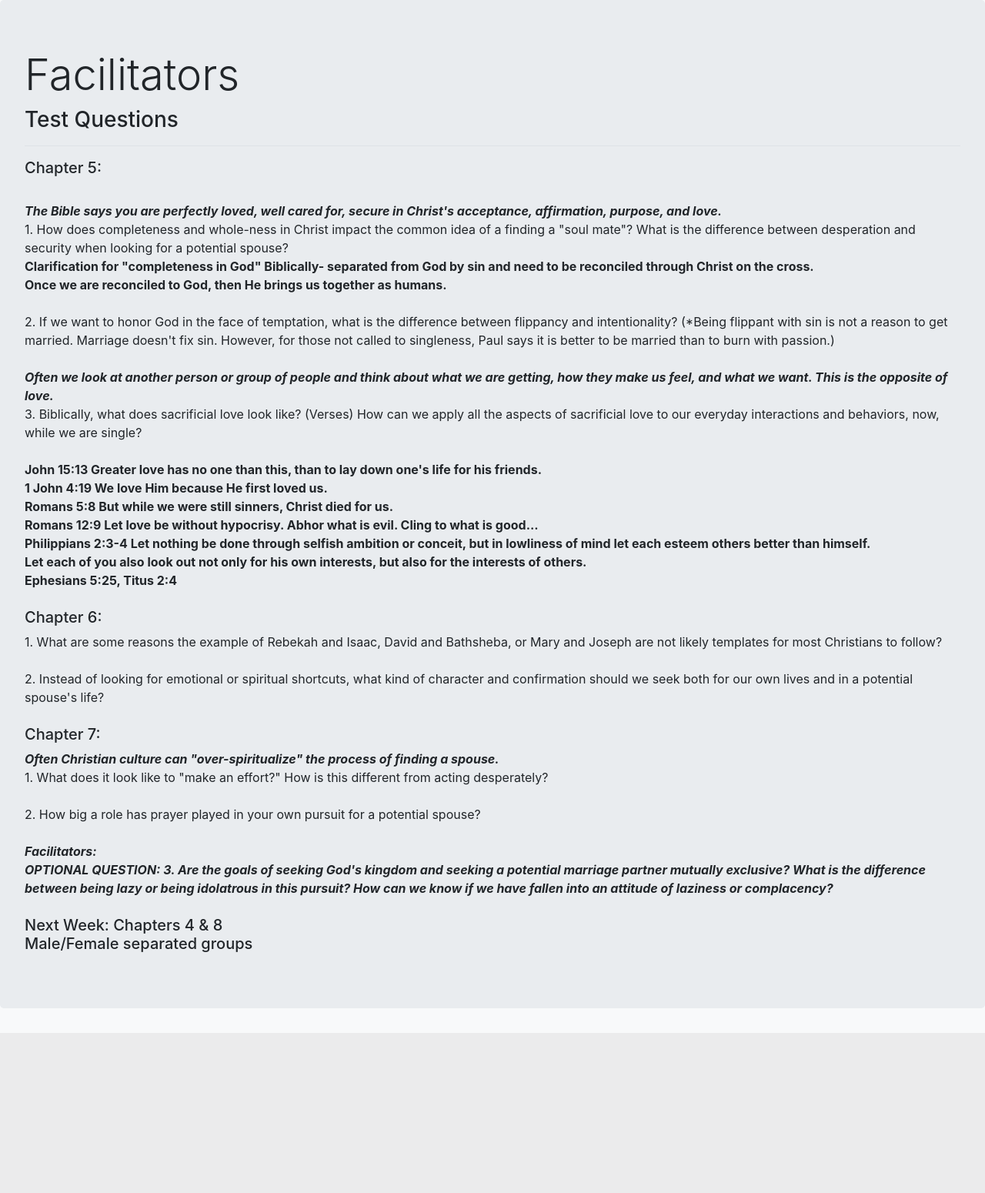
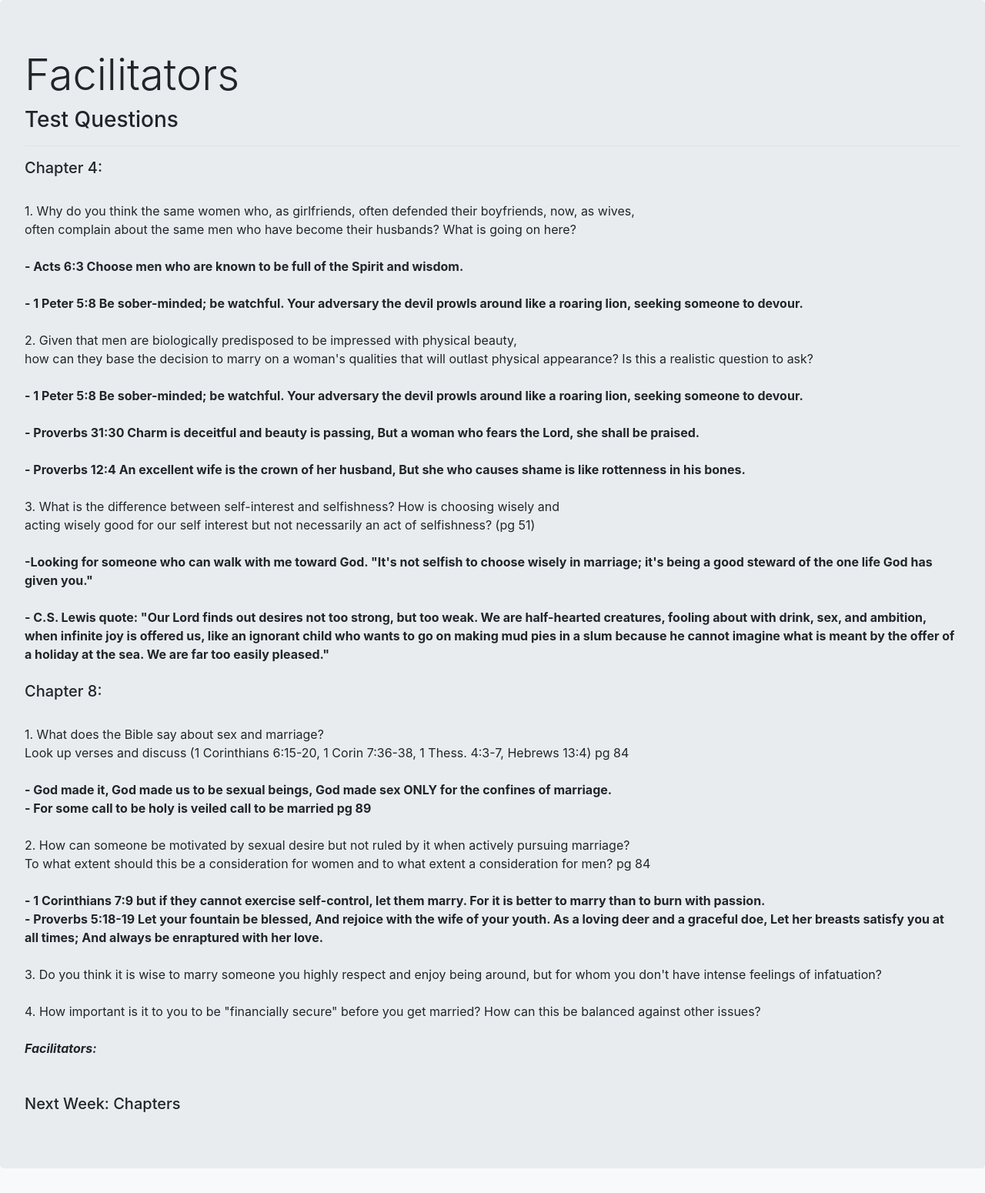
Before and after one commit to HannahEG/sacredsearchseries, a Flask app: page /facilitators in a window 1280 px wide. Shown: the part 96-1646 px from the top of the page at 77% size. Before the commit the page ends 1438 px from the top, so only its background shows below. Run offline with Flask 2, Linux system fonts and the light colour scheme; some libraries are stand-ins or nearby versions.

Commit message:
updated facilitator questions

```diff
--- a/app/templates/facilitators.html
+++ b/app/templates/facilitators.html
@@ -64,44 +64,54 @@
                 <h3 class="h3">Test Questions</h3><br>
               </div>
 
-              <div><h5>Chapter 5:</h5>
-                <i><b><br>
-                  The Bible says you are perfectly loved, well cared for, secure in Christ's acceptance, affirmation, purpose, and love.
-                </i></b><br>
-                1. How does completeness and whole-ness in Christ impact the common idea of a finding a "soul mate"? What is the difference between desperation and security when looking for a potential spouse?
-                <br><b>Clarification for "completeness in God"
+              <div><h5>Chapter 4:</h5>
+              <br>
+                1. Why do you think the same women who, as girlfriends, often defended their boyfriends, now, as wives,
+            <br>often complain about the same men who have become their husbands? What is going on here?
+                <br>
+                <b><br>- Acts 6:3 Choose men who are known to be full of the Spirit and wisdom.<br><br>
+                  - 1 Peter 5:8 Be sober-minded; be watchful.
+                  Your adversary the devil prowls around like a roaring lion, seeking someone to devour.</b>
+        <br><br>2. Given that men are biologically predisposed to be impressed with physical beauty,<br>
+                how can they base the decision to marry on a woman's qualities that will outlast physical appearance?
+                Is this a realistic question to ask?
+                <br><br>
+                <b>- 1 Peter 5:8 Be sober-minded; be watchful.
+                  Your adversary the devil prowls around like a roaring lion, seeking someone to devour.
+          <br><br>- Proverbs 31:30 Charm is deceitful and beauty is passing,
+                  But a woman who fears the Lord, she shall be praised.
+          <br><br>- Proverbs 12:4 An excellent wife is the crown of her husband,
+                But she who causes shame is like rottenness in his bones.
+                </b>
+          <br><br>3. What is the difference between self-interest and selfishness? How is choosing wisely and
+                  <br>acting wisely good for our self interest but not necessarily an act of selfishness? (pg 51)
+          <br><br><b>-Looking for someone who can walk with me toward God. "It's not selfish to choose wisely in marriage;
+                  it's being a good steward of the one life God has given you."
+          <br><br>- C.S. Lewis quote: "Our Lord finds out desires not too strong, but too weak.
+                  We are half-hearted creatures, fooling about with drink, sex, and ambition,
+                  when infinite joy is offered us, like an ignorant child who wants to go on
+                  making mud pies in a slum because he cannot imagine what is meant by the offer of a
+                  holiday at the sea. We are far too easily pleased."<br><br></b>
 
-                  Biblically- separated from God by sin and need to be reconciled through Christ on the cross.
-                  <br>Once we are reconciled to God, then He brings us together as humans.</b>
-                <br><br>2. If we want to honor God in the face of temptation, what is the difference between flippancy and intentionality? (*Being flippant with sin is not a reason to get married. Marriage doesn't fix sin. However, for those not called to singleness, Paul says it is better to be married than to burn with passion.)
-        <br><br><i><b>
-                Often we look at another person or group of people and think about what we are getting, how they make us feel, and what we want. This is the opposite of love.
-                </i></b>
-            <br>3. Biblically, what does sacrificial love look like? (Verses) How can we apply all the aspects of sacrificial love to our everyday interactions and behaviors, now, while we are single?
-                <br><br><b>
-                John 15:13 Greater love has no one than this, than to lay down one's life for his friends.<br>
-                1 John 4:19 We love Him because He first loved us. <br>
-                Romans 5:8 But while we were still sinners, Christ died for us.<br>
-                Romans 12:9 Let love be without hypocrisy. Abhor what is evil. Cling to what is good...<br>
-                Philippians 2:3-4 Let nothing be done through selfish ambition or conceit, but in lowliness of mind let each esteem others better than himself.
-                <br>Let each of you also look out not only for his own interests, but also for the interests of others.<br>
-                Ephesians 5:25, Titus 2:4</b>
-                <br><br>
-                <h5>Chapter 6:</h5>
-                1. What are some reasons the example of Rebekah and Isaac, David and Bathsheba, or Mary and Joseph are not likely templates for most Christians to follow?
-        <br><br>2. Instead of looking for emotional or spiritual shortcuts, what kind of character and confirmation should we seek both for our own lives and in a potential spouse's life?
-                <br><br>
-                <h5>Chapter 7:</h5>
-                <i><b>
-                Often Christian culture can "over-spiritualize" the process of finding a spouse.
-                </i></b>
-            <br>1. What does it look like to "make an effort?" How is this different from acting desperately?
-        <br><br>2. How big a role has prayer played in your own pursuit for a potential spouse?
+                  <h5>Chapter 8:</h5>
+          <br>1. What does the Bible say about sex and marriage?
+              <br>Look up verses and discuss
+                  (1 Corinthians 6:15-20, 1 Corin 7:36-38, 1 Thess. 4:3-7, Hebrews 13:4) pg 84
+              <br><br><b>- God made it, God made us to be sexual beings, God made sex ONLY for the confines of marriage.
+              <br>- For some call to be holy is veiled call to be married pg 89
+              </b><br><br>
+              2. How can someone be motivated by sexual desire but not ruled by it when actively pursuing marriage? <br>
+              To what extent should this be a consideration for women and to what extent a consideration for men? pg 84<br>
+              <b><br>- 1 Corinthians 7:9 but if they cannot exercise self-control, let them marry. For it is better to marry than to burn with passion.
+              <br>- Proverbs 5:18-19 Let your fountain be blessed, And rejoice with the wife of your youth. As a loving deer and a graceful doe,
+              Let her breasts satisfy you at all times; And always be enraptured with her love.</b><br><br>
+              3. Do you think it is wise to marry someone you highly respect and enjoy being around, but for whom you don't have intense feelings of infatuation?
+      <br><br>4. How important is it to you to be "financially secure" before you get married? How can this be balanced against other issues?
+
 
         <br><br><i><b>Facilitators:<br>
-                OPTIONAL QUESTION: 3. Are the goals of seeking God's kingdom and seeking a potential marriage partner mutually exclusive? What is the difference between being lazy or being idolatrous in this pursuit? How can we know if we have fallen into an attitude of laziness or complacency?
                 </i></b>
-        <br><br><b><h5>Next Week: Chapters 4 & 8<br>Male/Female separated groups</h5></b>
+        <br><br><b><h5>Next Week: Chapters </h5></b>
 
               </div>
         </div>
```
